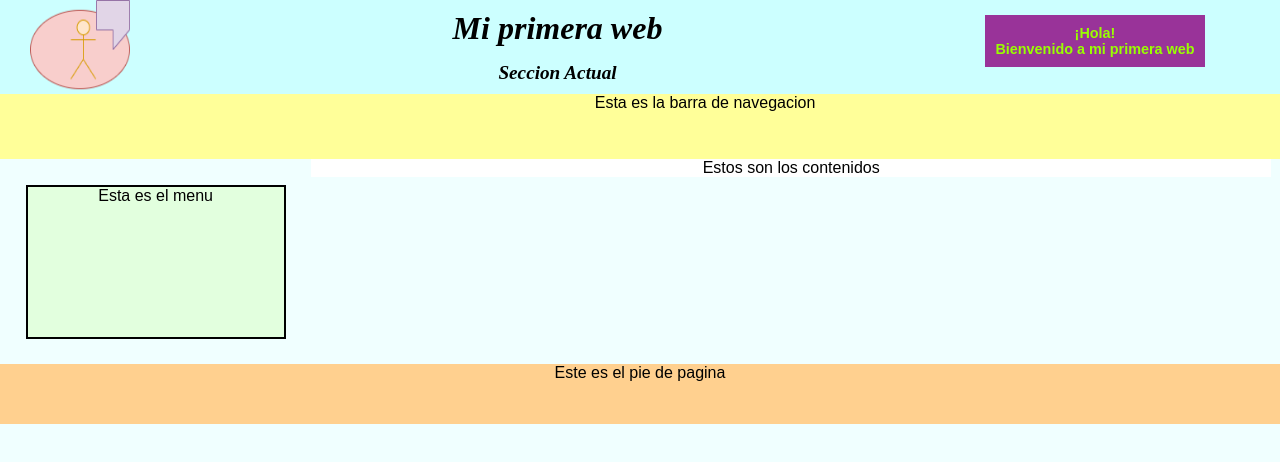
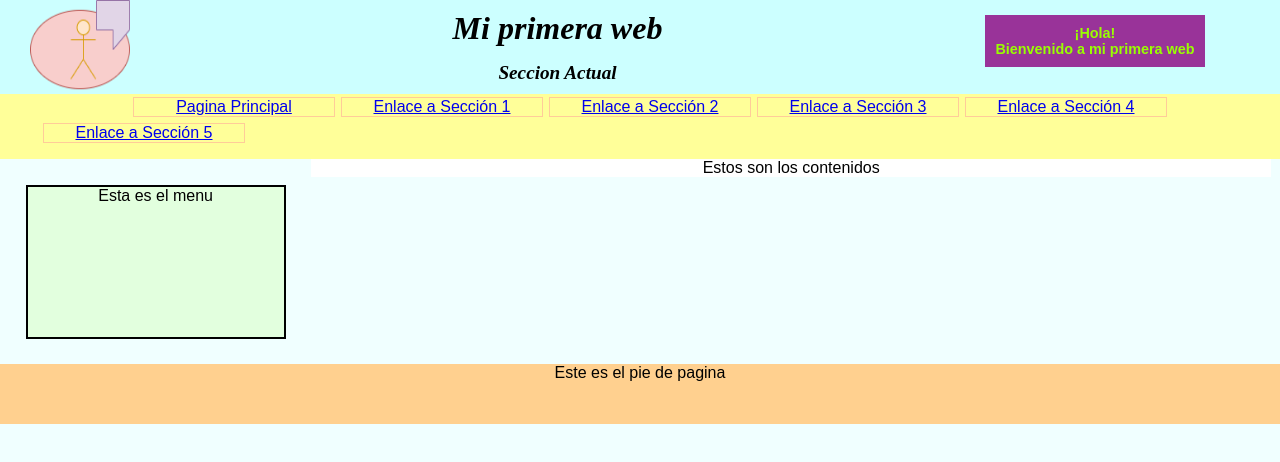
Before and after one commit to carmele9/web, a plain HTML site: page plantilla.html in a window 1280 px wide. Drawn offline with Linux system fonts and the light colour scheme.

Commit message:
barra de navegacion

```diff
--- a/general.css
+++ b/general.css
@@ -55,3 +55,9 @@ h6{font-size: 0.9em;}
         padding: 10px;
         margin-right: 75px;
         margin-top: 15px;}
+
+#navegacion ul li{display: inline;
+                float: left;
+                width:200px;
+                border: 1px solid #ffcc99;
+                margin: 3px;}
--- a/plantilla.html
+++ b/plantilla.html
@@ -19,7 +19,14 @@
        </div>
 
        <div id="navegacion">
-        Esta es la barra de navegacion
+        <ul>
+            <li><a href="index.html">Pagina Principal</a></li>
+            <li><a href="#">Enlace a Sección 1</a></li>
+            <li><a href="#">Enlace a Sección 2</a></li>
+            <li><a href="#">Enlace a Sección 3</a></li>
+            <li><a href="#">Enlace a Sección 4</a></li>
+            <li><a href="#">Enlace a Sección 5</a></li>
+        </ul>
        </div>
 
        <div id="menu">
```
